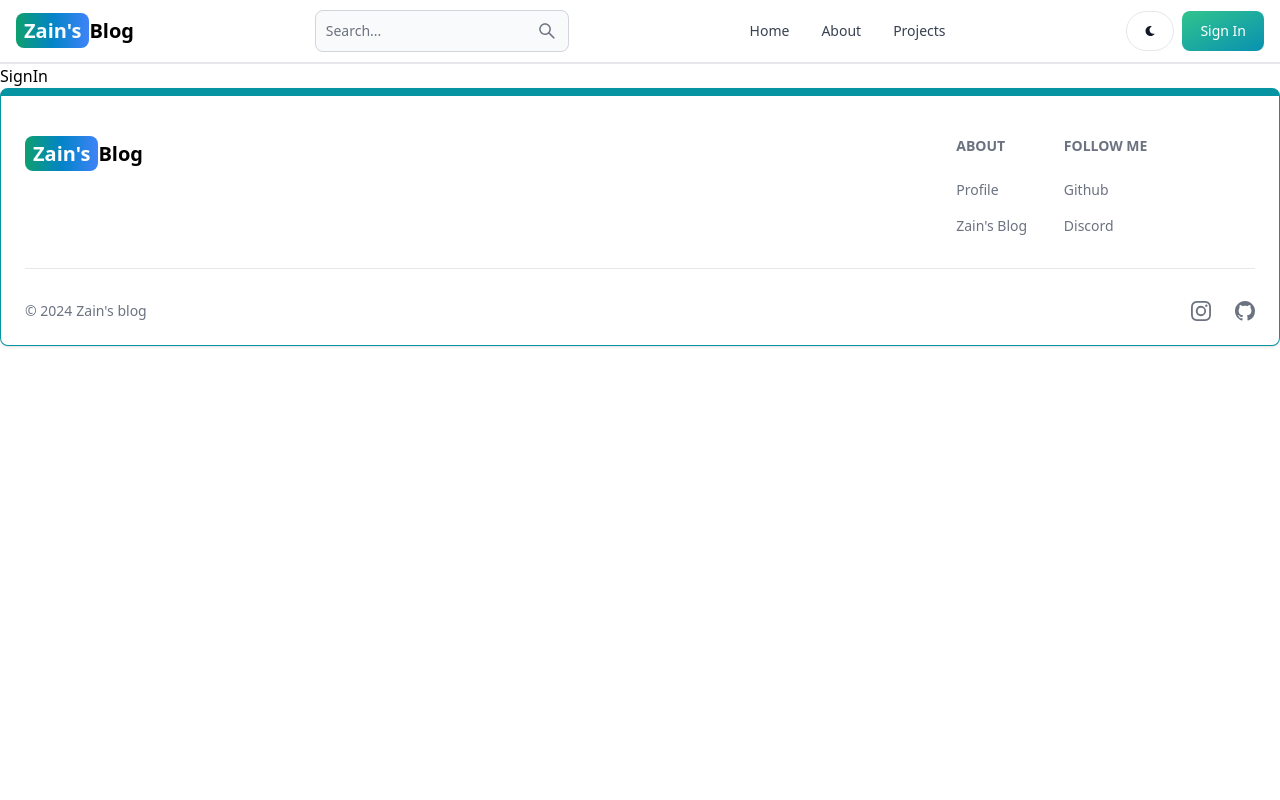
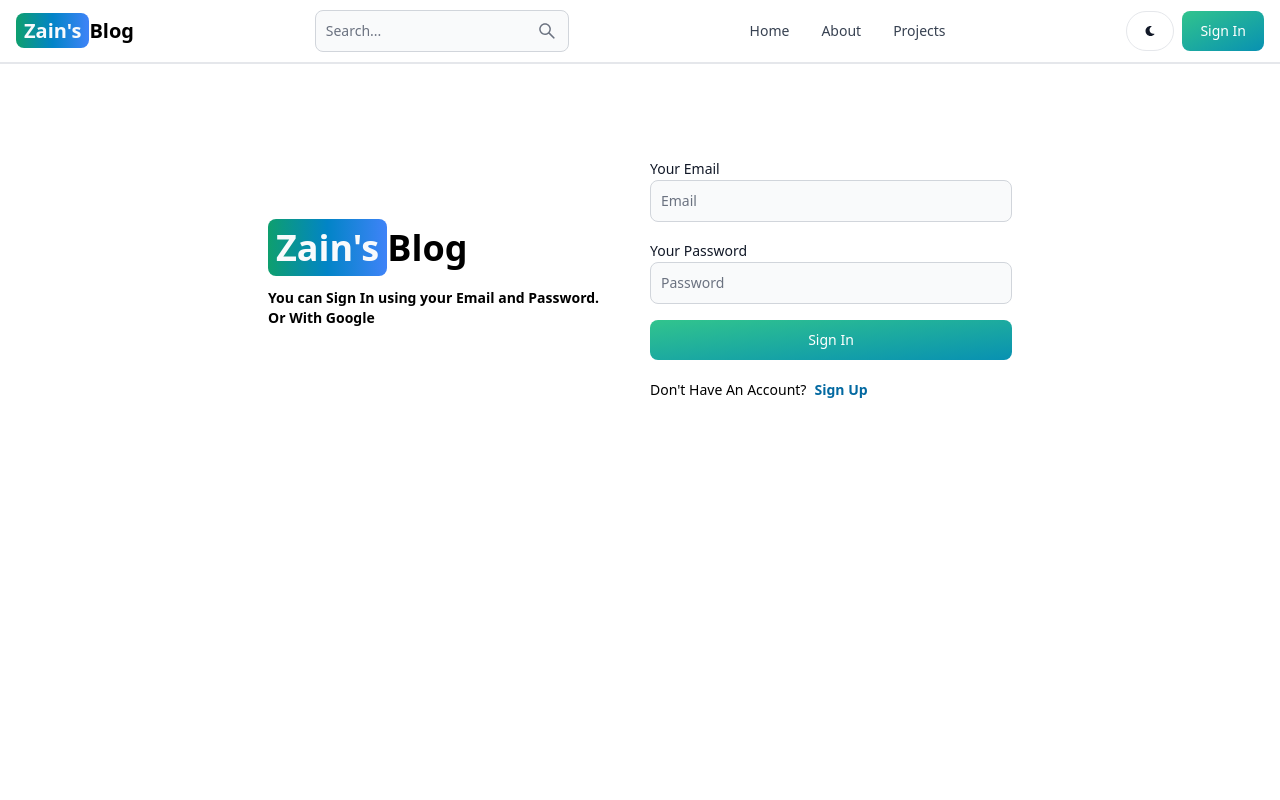
Before and after one commit to ImZAIN03/BLOG-APP, a React (Vite) app in the folder client/: page /sign-in in a window 1280 px wide. Shown: the top 800 px of the page. Built offline with nearby package versions, Linux system fonts and the light colour scheme.

Commit message:
SignUp Page

```diff
--- a/client/src/pages/SignIn.jsx
+++ b/client/src/pages/SignIn.jsx
@@ -1,5 +1,109 @@
+import { Alert, Button, Label, Spinner, TextInput } from "flowbite-react";
+import { useState } from "react";
+import { Link, useNavigate } from "react-router-dom";
+
 export default function SignIn() {
+  const [formData, setFormData] = useState({});
+  const [errorMessage, setErrorMessage] = useState(null);
+  const [loading, setLoading] = useState(false);
+  const navigate = useNavigate();
+  const handleChange = (e) => {
+    setFormData({ ...formData, [e.target.id]: e.target.value.trim() });
+  };
+  const handleSubmit = async (e) => {
+    e.preventDefault();
+    if (!formData.email || !formData.password) {
+      return setErrorMessage("Please Fill All Fields");
+    }
+    try {
+      setLoading(true);
+      setErrorMessage(null);
+      const res = await fetch("/api/auth/signin", {
+        method: "POST",
+        headers: { "Content-Type": "application/json" },
+        body: JSON.stringify(formData),
+      });
+      const data = await res.json();
+      if (data.success === false) {
+        return setErrorMessage(data.message);
+      }
+      setLoading(false);
+      if (res.ok) {
+        navigate("/");
+      }
+    } catch (error) {
+      setErrorMessage(error.message);
+      setLoading(false);
+    }
+  };
+
   return (
-    <div>SignIn</div>
-  )
+    <div className="min-h-screen mt-20">
+      <div className="flex p-3 max-w-3xl mx-auto flex-col md:flex-row md:items-center gap-5">
+        {/* Left */}
+        <div className="flex-1">
+          <Link to="/" className="font-bold dark:text-white text-4xl">
+            <span className="px-2 py-1 bg-gradient-to-r from-green-500 via-sky-600 to-blue-500 text-slate-50 rounded-lg ">
+              Zain's
+            </span>
+            Blog
+          </Link>
+          <p className="text-sm mt-5 font-semibold">
+            You can Sign In using your Email and Password.
+            <br />
+            Or With Google
+          </p>
+        </div>
+        {/* Right */}
+
+        <div className="flex-1">
+          <form className="flex flex-col gap-4" onSubmit={handleSubmit}>
+            <div className="">
+              <Label value="Your Email" />
+              <TextInput
+                type="text"
+                placeholder="Email"
+                id="email"
+                onChange={handleChange}
+              />
+            </div>
+            <div className="">
+              <Label value="Your Password" />
+              <TextInput
+                type="password"
+                placeholder="Password"
+                id="password"
+                onChange={handleChange}
+              />
+            </div>
+            <Button
+              gradientDuoTone="greenToBlue"
+              type="submit"
+              disabled={loading}
+            >
+              {loading ? (
+                <>
+                  <Spinner size="sm" />
+                  <span className="pl-3">Loading...</span>
+                </>
+              ) : (
+                "Sign In"
+              )}
+            </Button>
+          </form>
+          <div className="flex gap-2 text-sm mt-5">
+            <span>Don't Have An Account?</span>
+            <Link to="/sign-up" className="text-sky-700 font-semibold">
+              Sign Up
+            </Link>
+          </div>
+          {errorMessage && (
+            <Alert className="mt-5" color="failure">
+              {errorMessage}
+            </Alert>
+          )}
+        </div>
+      </div>
+    </div>
+  );
 }
```
Also changed, not shown: client/src/pages/SignUp.jsx (line endings or trailing spaces).
